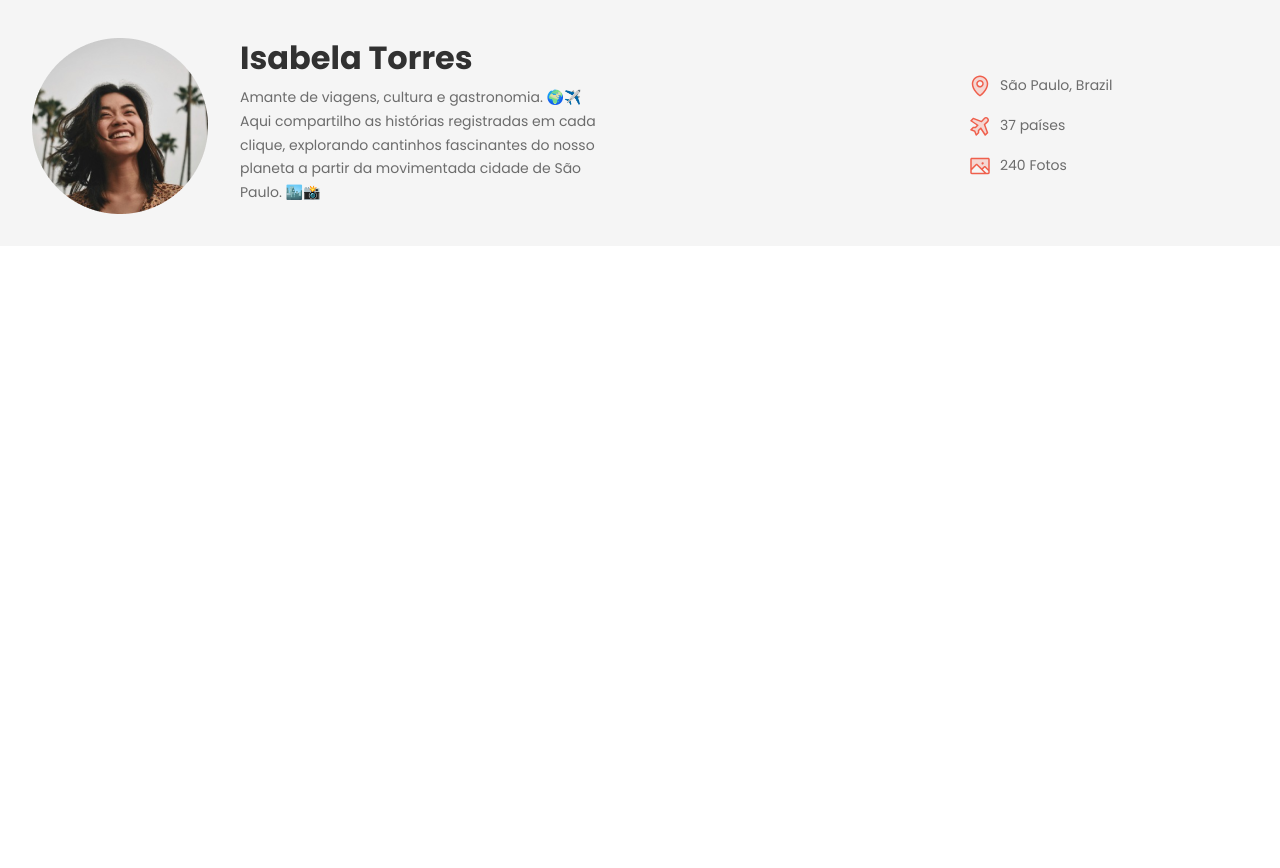
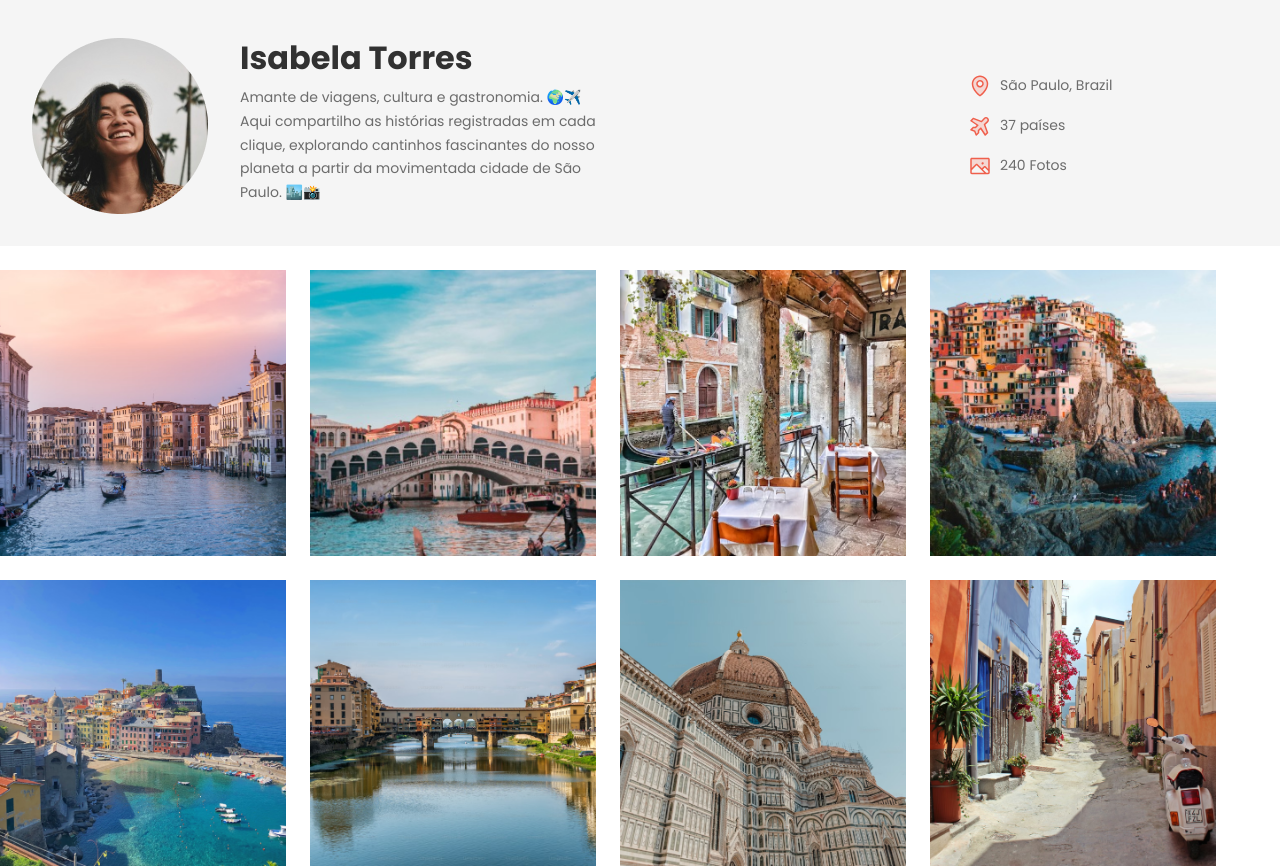
Before and after one commit to Plcc18/projeto_travelgram, a plain HTML site: page index.html in a window 1280 px wide. Shown: the part 90-958 px from the top of the page. Before the commit the page ends 800 px from the top, so only its background shows below. Drawn offline with Linux system fonts and the light colour scheme.

Commit message:
main gallery

```diff
--- a/index.html
+++ b/index.html
@@ -67,5 +67,19 @@
         </div>
       </header>
     </div>
+    <main class="container>
+      <img src="assets/images/Image 01.png" alt="...">
+      <img src="assets/images/Image 02.png" alt="...">
+      <img src="assets/images/Image 03.png" alt="...">
+      <img src="assets/images/Image 04.png" alt="...">
+      <img src="assets/images/Image 05.png" alt="...">
+      <img src="assets/images/Image 06.png" alt="...">
+      <img src="assets/images/Image 07.png" alt="...">
+      <img src="assets/images/Image 08.png" alt="...">
+      <img src="assets/images/Image 09.png" alt="...">
+      <img src="assets/images/Image 10.png" alt="...">
+      <img src="assets/images/Image 11.png" alt="...">
+      <img src="assets/images/Image 12.png" alt="...">
+    </main>
   </body>
 </html>
--- a/styles/index.css
+++ b/styles/index.css
@@ -1,3 +1,4 @@
 @import url(global.css);
 @import url(nav.css);
 @import url(header.css);
+@import url(main.css);
--- /dev/null
+++ b/styles/main.css
@@ -0,0 +1,12 @@
+main {
+  display: flex;
+  flex-wrap: wrap;
+  gap: 24px;
+  padding-block: 24px;
+}
+
+main img {
+  width: 286px;
+  height: 286px;
+  object-fit: cover;
+}
```
